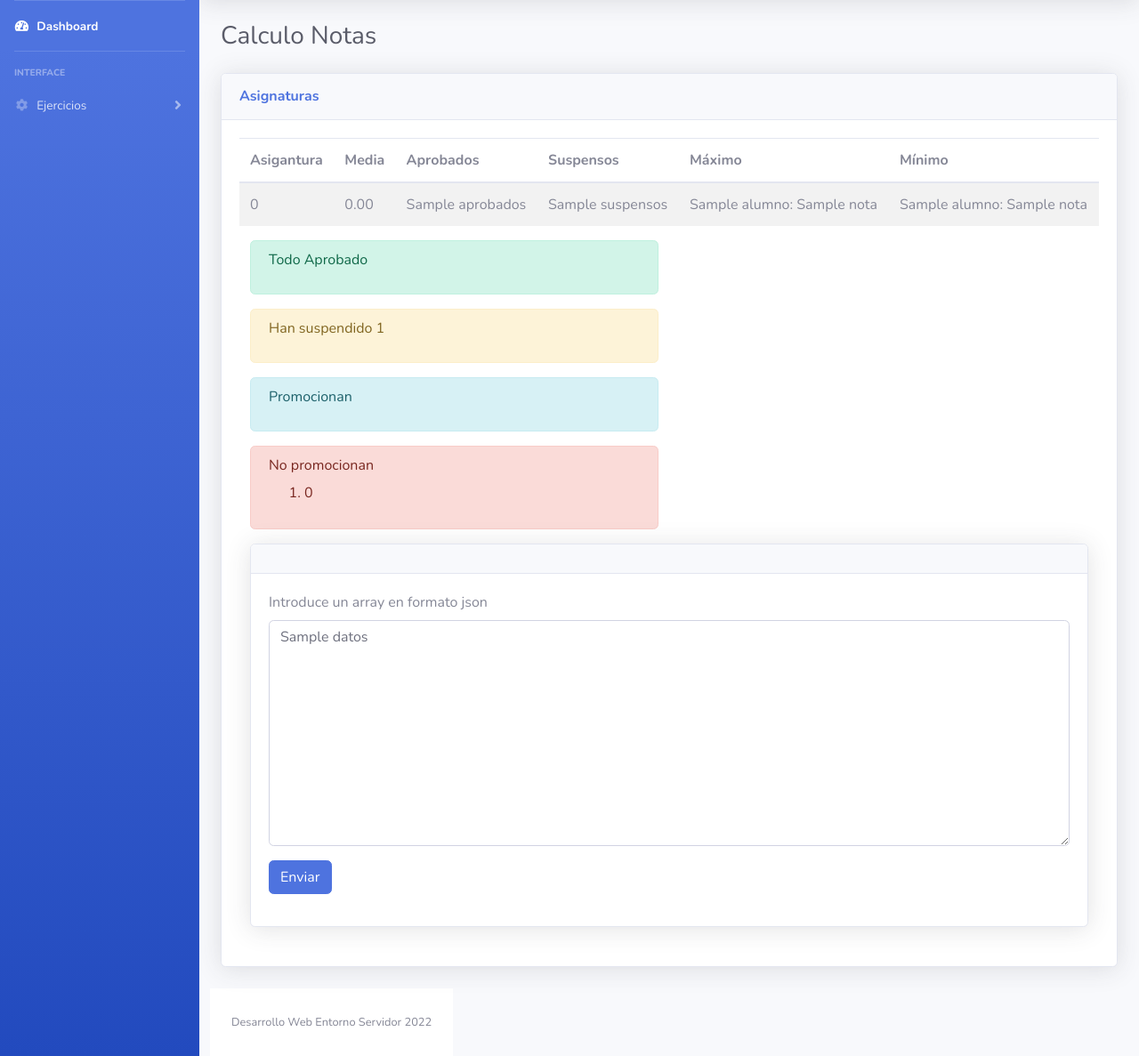
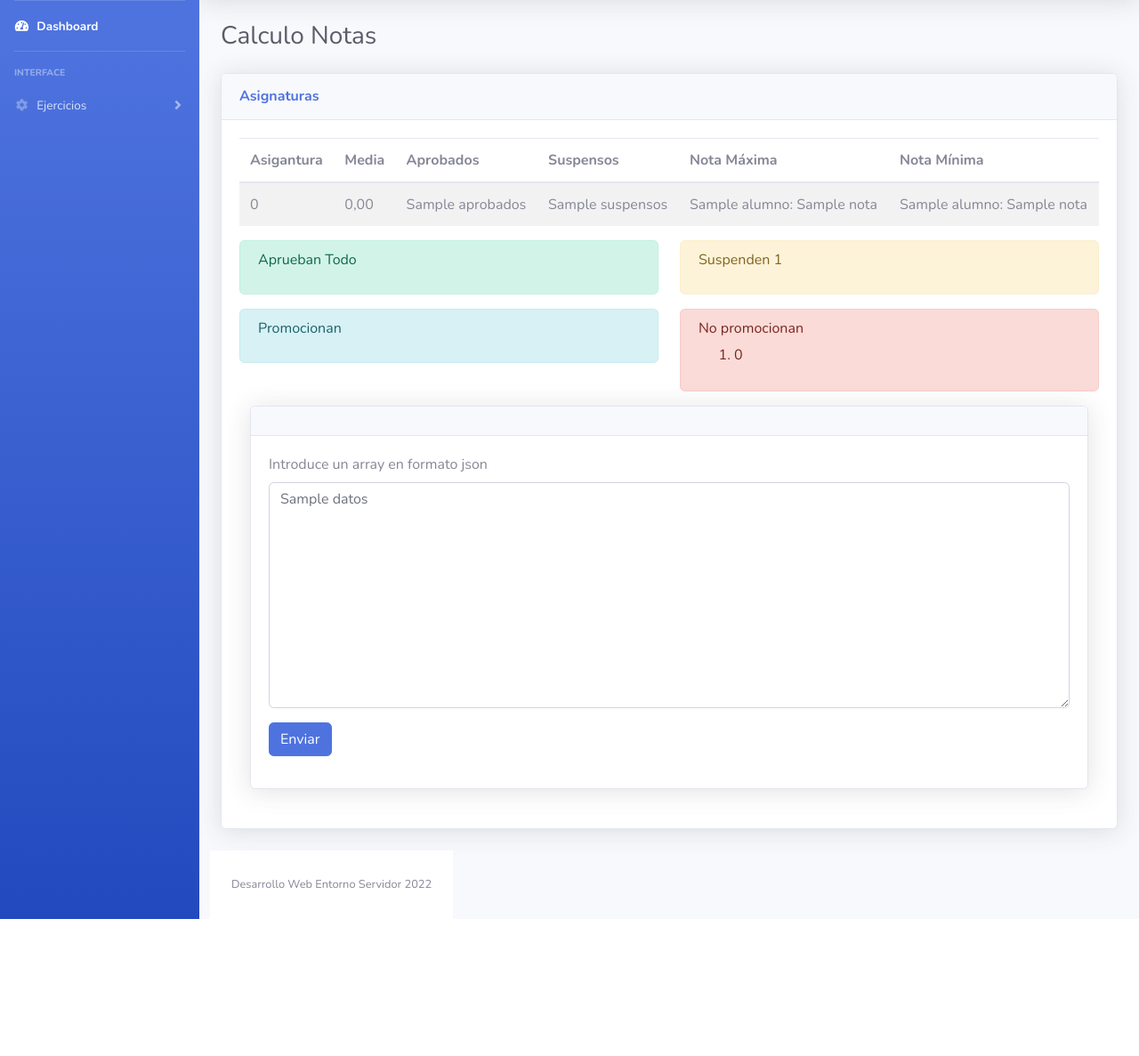
Before and after one commit to mozopios/calculoNotas, a PHP site: template views/calculoNotas.aaron.view.php in a window 1280 px wide. Shown: the part 70-1257 px from the top of the page at 89% size. After the commit the page ends 1103 px from the top, so only its background shows below. Run offline with PHP 8.4, Linux system fonts and the light colour scheme; the template is opened without the code that fills it: most values are stand-ins (such as "Sample title", 1, 10 or a date in 2020); some libraries are stand-ins or nearby versions.

Commit message:
Finalizado

```diff
--- a/views/calculoNotas.aaron.view.php
+++ b/views/calculoNotas.aaron.view.php
@@ -25,8 +25,8 @@
                             <th>Media</th>
                             <th>Aprobados</th>
                             <th>Suspensos</th>
-                            <th>Máximo</th>
-                            <th>Mínimo</th>
+                            <th>Nota Máxima</th>
+                            <th>Nota Mínima</th>
                         </tr>
                     </thead>
                     <tbody>
@@ -35,7 +35,7 @@
                         ?>
                         <tr>
                             <td><?php echo ucfirst($asignatura); ?></td>
-                            <td><?php echo number_format($datosAsignatura["media"],2,".",","); ?></td>
+                            <td><?php echo number_format($datosAsignatura["media"],2,",","."); ?></td>
                             <td><?php echo $datosAsignatura["aprobados"]; ?></td>
                             <td><?php echo $datosAsignatura["suspensos"]; ?></td>
                             <td><?php echo $datosAsignatura["max"]["alumno"]. ": " .$datosAsignatura["max"]["nota"]; ?></td>
@@ -50,9 +50,10 @@
     }
     if(isset($data["resultado"])){
     ?>
-    <div class="col-lg-6 col-12">
+    <div class="row">
+    <div class="col-12 col-lg-6">
         <div class="alert alert-success">
-            <h6>Todo Aprobado</h6>
+            <h6>Aprueban Todo</h6>
             <ol>
                 <?php
                     foreach($data["resultado"]["alumnos"] as $nombreAlumno => $datos){
@@ -64,9 +65,9 @@
             </ol>
         </div>
     </div>
-    <div class="col-lg-6 col-12">
+    <div class="col-12 col-lg-6">
         <div class="alert alert-warning">
-            <h6>Han suspendido 1</h6>
+            <h6>Suspenden 1</h6>
             <ol>
                 <?php
                     foreach($data["resultado"]["alumnos"] as $nombreAlumno => $datos){
@@ -78,7 +79,7 @@
             </ol>
         </div>
     </div>
-    <div class="col-lg-6 col-12">
+    <div class="col-12 col-lg-6">
         <div class="alert alert-info">
             <h6>Promocionan</h6>
             <ol>
@@ -92,7 +93,7 @@
             </ol>
         </div>
     </div>
-    <div class="col-lg-6 col-12">
+    <div class="col-12 col-lg-6">
         <div class="alert alert-danger">
             <h6>No promocionan</h6>
             <ol>
@@ -105,6 +106,7 @@
                 ?>
             </ol>
         </div>
+    </div>
     </div>
     <?php
     }
```
